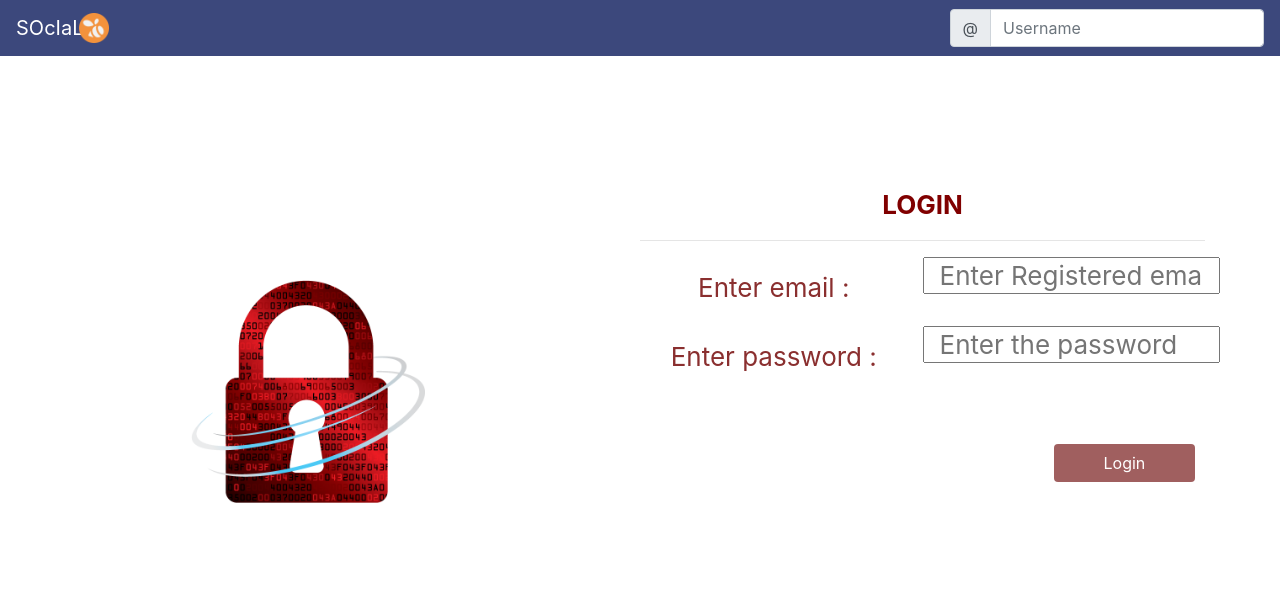
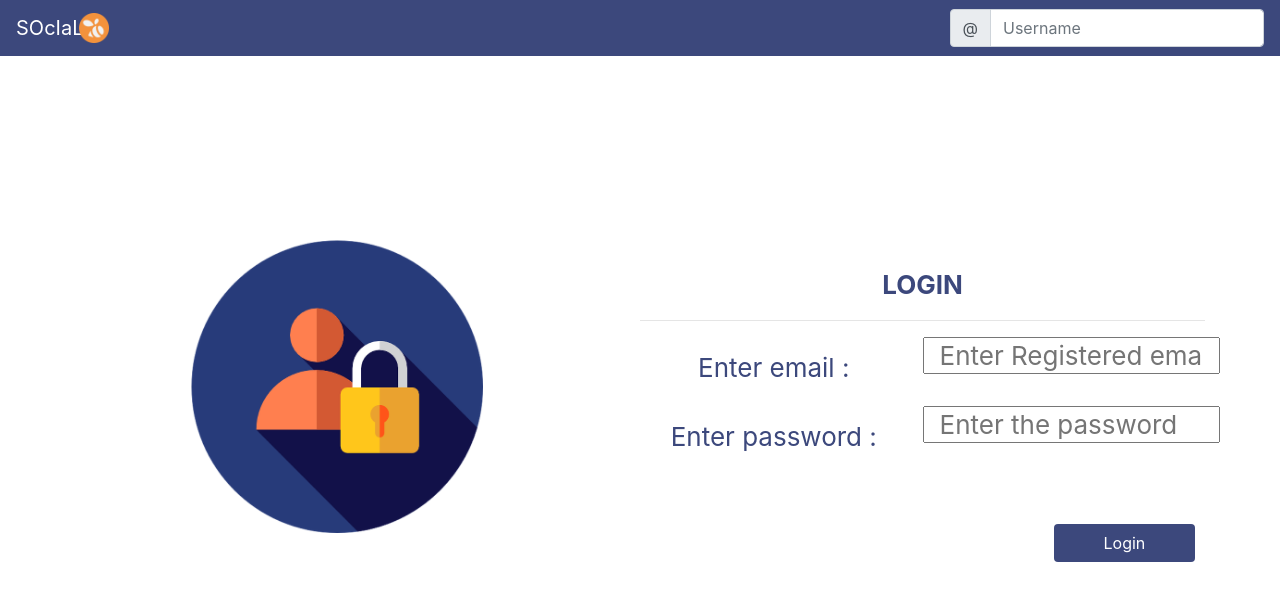
Before and after one commit to NKrChauhan/Social-bee, a React (Create React App) app in the folder social/social-web/: page /login in a window 1280 px wide. Shown: the top 600 px of the page. Built offline with nearby package versions, Linux system fonts and the light colour scheme.

Commit message:
added:post list view 'load more'
styling change

```diff
--- a/social/social-web/src/Components/Post/ChildPost.js
+++ b/social/social-web/src/Components/Post/ChildPost.js
@@ -4,7 +4,7 @@ function ChildPost(props) {
     window.location.href = `/post/${post.id}`;
   };
   return (
-    <div className="container border border-white my-3">
+    <div className="container my-3 border border-black">
       <span
         className="lead"
         style={{
@@ -12,6 +12,7 @@ function ChildPost(props) {
           fontWeight: "120",
           color: "grey",
           fontSize: "13px",
+          padding: "1%",
         }}
       >
         Reposted
@@ -19,7 +20,7 @@ function ChildPost(props) {
       <button
         className="btn btn-sm btn-outline-primary"
         onClick={showDetails}
-        style={{ float: "inline-end" }}
+        style={{ float: "inline-end", margin: "1%" }}
       >
         show details
       </button>
@@ -27,10 +28,9 @@ function ChildPost(props) {
         className="container"
         style={{
           color: "black",
-          backgroundColor: "wheat",
           padding: "20px",
           borderRadius: "2%",
-          boxShadow: "mediumvioletred",
+          boxShadow: "blue",
         }}
         key={props.index !== undefined ? props.index : 0}
       >
--- a/social/social-web/src/Components/Post/Post.js
+++ b/social/social-web/src/Components/Post/Post.js
@@ -34,7 +34,7 @@ function Post(props) {
       className="container glow"
       style={{
         color: "black",
-        backgroundColor: "wheat",
+        backgroundColor: "white",
         padding: "20px",
         borderRadius: "2%",
         boxShadow: "mediumvioletred",
--- a/social/social-web/src/Components/Post/PostList.js
+++ b/social/social-web/src/Components/Post/PostList.js
@@ -6,6 +6,8 @@ import { useParams } from "react-router";
 
 function PostList() {
   const [posts, setPosts] = useState([]);
+  const [postSeen, setPostSeen] = useState([]);
+  const [numPostSeen, setNumPostSeen] = useState(10);
   var { username } = useParams();
   useEffect(() => {
     let uri = "feeds/";
@@ -21,18 +23,29 @@ function PostList() {
         console.log(e);
       });
   }, [username]);
-  useEffect(() => {}, [posts]);
+  useEffect(() => {
+    setPostSeen(posts.slice(0, numPostSeen));
+  }, [posts, numPostSeen]);
   const handleShare = (data) => {
     setPosts([data, ...posts]);
   };
   const handlePost = (data) => {
     setPosts([data, ...posts]);
   };
+  const handleLoadMore = () => {
+    console.log(numPostSeen, posts.length);
+    if (numPostSeen === posts.length) return;
+    else if (numPostSeen + 10 > posts.length) {
+      setNumPostSeen(posts.length);
+    } else {
+      setNumPostSeen(numPostSeen + 10);
+    }
+  };
   return (
     <div className="container">
       {username && <div style={{ paddingTop: "100px" }}></div>}
       {!username && <Form action={handlePost} />}
-      {posts.map((item, index) => {
+      {postSeen.map((item, index) => {
         return (
           <div key={index + "-post"}>
             <Post
@@ -45,6 +58,15 @@ function PostList() {
           </div>
         );
       })}
+      {numPostSeen !== posts.length && (
+        <button
+          className="btn btn-link"
+          style={{ color: "grey" }}
+          onClick={handleLoadMore}
+        >
+          --load more--
+        </button>
+      )}
     </div>
   );
 }
--- a/social/social-web/src/Components/User/Login.js
+++ b/social/social-web/src/Components/User/Login.js
@@ -62,7 +62,7 @@ function Login() {
           src={image}
           alt="img"
           className="img-fluid"
-          style={{ width: "40%" }}
+          style={{ width: "50%" }}
         />
       </div>
       <div className="col-md-6 loginForm">
--- a/social/social-web/src/Components/User/Register.js
+++ b/social/social-web/src/Components/User/Register.js
@@ -45,7 +45,7 @@ function Register() {
           src={image}
           alt="img"
           className="img-fluid"
-          style={{ width: "40%" }}
+          style={{ width: "50%" }}
         />
       </div>
       <div className="col-md-6 loginForm">
--- a/social/social-web/src/Components/User/login.css
+++ b/social/social-web/src/Components/User/login.css
@@ -1,5 +1,5 @@
 .colorRed {
-  color: rgb(138, 47, 47);
+  color: #3c487c;
   padding: 11px 11px 11px 11px;
 }
 .login-page {
@@ -11,7 +11,7 @@
   color: black;
 }
 .loginForm {
-  margin-top: 15vh;
+  margin-top: 25vh;
   padding: 25px;
   color: black;
   height: 55vh;
@@ -21,14 +21,15 @@
   color: white;
   width: 25%;
   /* float: right; */
-  background-color: rgb(160, 95, 95);
+  background-color: #3c487c;
   margin: 10px 10px 10px 10px;
 }
 .img-fluid {
-  margin-top: 30vh;
+  margin-top: 25vh;
+  margin-left: 10%;
 }
 strong {
-  color: rgb(128, 0, 0);
+  color: #3c487c;
 }
 input {
   height: 95%;
```
Also changed, not shown: social/social-web/src/Components/User/login.png, 1 other file (tests, documents, lock files or other folders).
